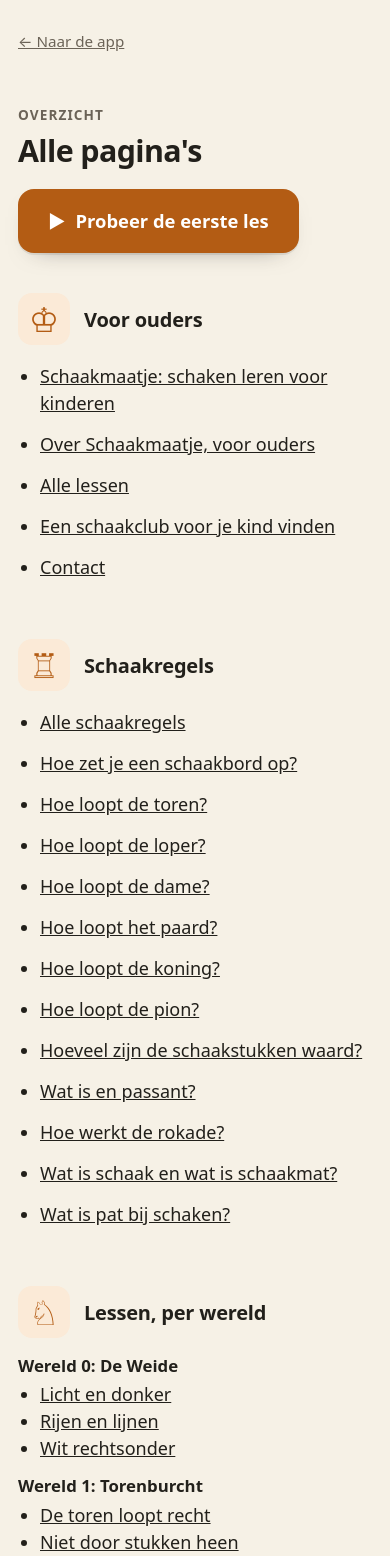
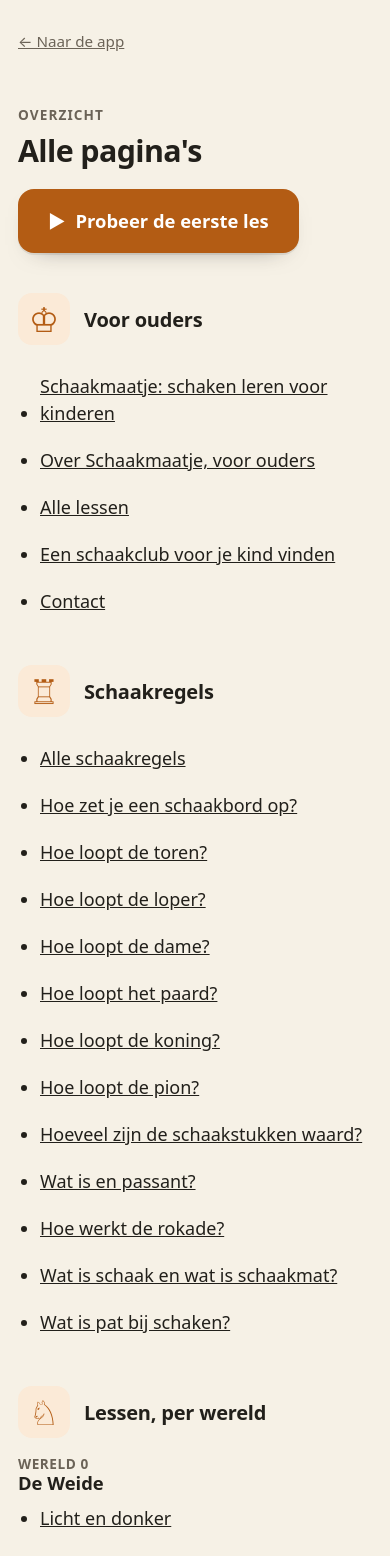
Before and after one commit to Krook88/Schaakpaardje, a Next.js app: page /sitemap in a window 390 px wide. Shown: the top 1556 px of the page. Built offline with nearby package versions, Linux system fonts and the light colour scheme; no server answers.

Commit message:
Sitemappagina: ruimere links, werelden in een raster, knop onderaan
Punten van de layout-reviewer (tweeëntwintigste review): raakvlak van ~44px per link,
duidelijkere wereldkoppen, raster vanaf tablet, eigen focusring, weg terug onderaan.

Co-Authored-By: Claude Opus 5.5 <noreply@anthropic.com>

```diff
--- a/src/app/Welkom.tsx
+++ b/src/app/Welkom.tsx
@@ -168,7 +168,7 @@ export function Welkom() {
         apparaat staan en na de eerste keer werkt het ook zonder internet.{' '}
         <Link href="/over/">Lees meer voor ouders</Link> of bekijk{' '}
         <Link href="/lessen/">alle {lessen} lessen</Link>. Klaar voor het echte bord?{' '}
-        <Link href="/schaakclub/">Zo vind je een schaakclub</Link>. Of bekijk{' '}
+        <Link href="/schaakclub/">Zo vind je een schaakclub</Link>, of bekijk{' '}
         <Link href="/sitemap/">alle pagina&apos;s</Link>.
       </p>
 
--- /dev/null
+++ b/src/app/sitemap/Sitemap.module.css
@@ -0,0 +1,15 @@
+/*
+ * /sitemap/: lange lijsten met links, voor een ouder met een telefoon.
+ * Tweeëntwintigste review: tussen de lessenlinks zat 6px, dat is mis-tikken met een duim.
+ */
+
+/* Elke link een raakvlak van ongeveer 44px, in alle lijsten hetzelfde ritme. */
+.lijst { list-style: disc; padding-left: 22px; margin: 0; display: flex; flex-direction: column; }
+.lijst a { display: inline-block; padding-block: 10px; }
+.lijst a:focus-visible { outline: 3px solid var(--accent); outline-offset: 2px; border-radius: 4px; }
+
+/* De werelden: onder elkaar op een telefoon, in een raster vanaf een tablet. */
+.werelden { display: grid; gap: 24px 32px; }
+@media (min-width: 760px) { .werelden { grid-template-columns: repeat(auto-fill, minmax(240px, 1fr)); } }
+.wereld h3 { font-size: 1.15rem; margin: 0 0 2px; }
+.nummer { display: block; color: var(--muted); font-size: 0.85rem; font-weight: 700; letter-spacing: 0.04em; text-transform: uppercase; }
--- a/src/app/sitemap/page.tsx
+++ b/src/app/sitemap/page.tsx
@@ -5,6 +5,7 @@ import { ALLE_LESSEN } from '@/content'
 import { SITE, deelkaart } from '@/seo'
 import { LESSEN_PER_WERELD, REGELS, VOOR_OUDERS } from '@/vindbaar'
 import s from '../over/Over.module.css'
+import k from './Sitemap.module.css'
 
 /**
  * Alle pagina's op één leesbare pagina: voor een ouder die iets zoekt, en voor Google.
@@ -64,7 +65,7 @@ export default function Sitemap() {
 
       <section>
         <Kop stuk="♔">Voor ouders</Kop>
-        <ul className={s.tekst} style={{ paddingLeft: 22 }}>
+        <ul className={k.lijst}>
           {VOOR_OUDERS.filter((p) => p.pad !== '/sitemap/').map((p) => (
             <li key={p.pad}>
               <Link href={p.pad}>{p.naam}</Link>
@@ -75,7 +76,7 @@ export default function Sitemap() {
 
       <section>
         <Kop stuk="♖">Schaakregels</Kop>
-        <ul className={s.tekst} style={{ paddingLeft: 22 }}>
+        <ul className={k.lijst}>
           {REGELS.map((p) => (
             <li key={p.pad}>
               <Link href={p.pad}>{p.naam}</Link>
@@ -86,13 +87,14 @@ export default function Sitemap() {
 
       <section>
         <Kop stuk="♘">Lessen, per wereld</Kop>
-        <div className={s.tekst}>
+        <div className={k.werelden}>
           {LESSEN_PER_WERELD.map((w, i) => (
-            <div key={w.wereld}>
-              <h3 style={{ fontSize: '1.05rem', margin: '0 0 6px' }}>
-                Wereld {i}: {w.wereld}
+            <div key={w.wereld} className={k.wereld}>
+              <h3>
+                <span className={k.nummer}>Wereld {i}</span>
+                {w.wereld}
               </h3>
-              <ul style={{ paddingLeft: 22, margin: 0 }}>
+              <ul className={k.lijst}>
                 {w.lessen.map((p) => (
                   <li key={p.pad}>
                     <Link href={p.pad}>{p.naam}</Link>
@@ -103,6 +105,13 @@ export default function Sitemap() {
           ))}
         </div>
       </section>
+
+      {/* Na 15 werelden scrollen nog een weg terug naar de app. */}
+      <p style={{ margin: 0 }}>
+        <Link href={`/les/${ALLE_LESSEN[0].id}/`} className="btn btn--primary btn--big">
+          <span aria-hidden="true">▶︎</span> Probeer de eerste les
+        </Link>
+      </p>
     </main>
   )
 }
```
